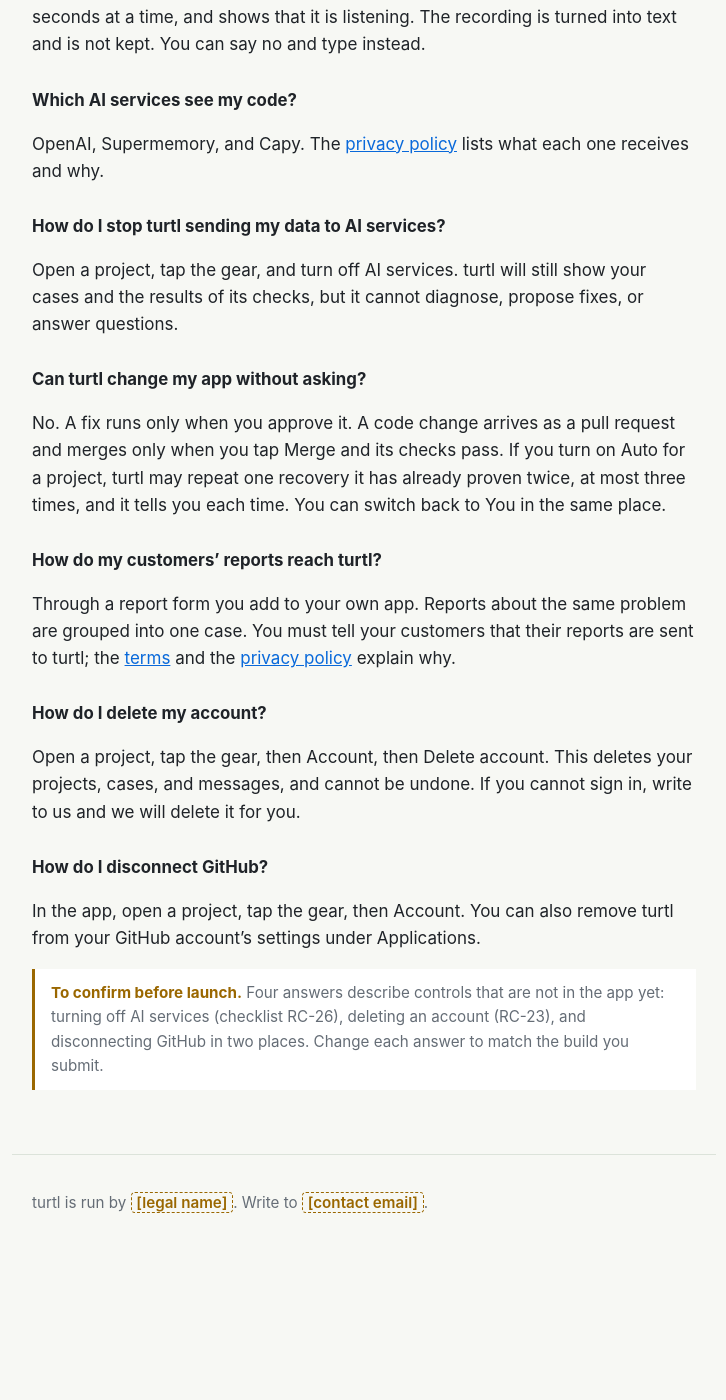
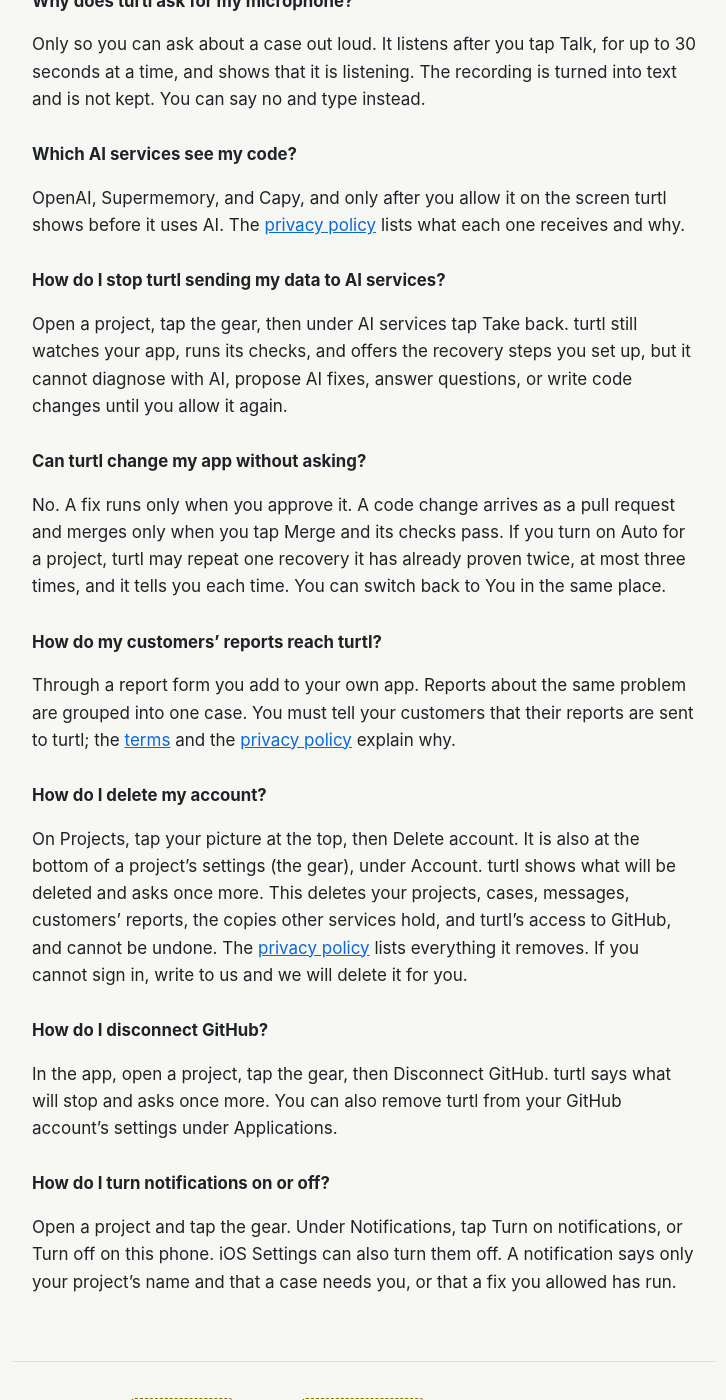
Before and after one commit to ronoktanvir/turtl, a Jekyll site: the page built from site/support.md, in a window 1280 px wide and 1400 px high, scrolled down 727 px. Shown: the whole window, without its empty margins (276-1002 px from the left). Built offline with Jekyll 4.4.1, drawn with Linux system fonts in a browser that asks for light colours; our own code applies the rules of GitHub Pages for plain Markdown files; before the commit the page ends 1997 px from its top, so only the background shows below that; some of the changed text lies outside the part shown.

Commit message:
Make the privacy policy, terms and support page describe the wave-2 app
The pages were written ahead of the code, with notes saying the permission
screen, account deletion, Disconnect GitHub and the access checks were not
built. They are built now. The policy now says what an account stores, how to
delete one and everything deletion removes, what a push notification and the
one email turtl sends contain, what the AI permission screen does and what
still works after Not now, and names Expo, Resend and Apple beside the other
services. The notes those features settled are gone; the ones only the owner
can settle (vendor agreements, backups, retention, region) stay, with two new
ones: Keiki is on the permission screen though accounts never reach it, and
Apple revocation needs its keys on the production backend. The blanks in
operator.json stay blank.

Co-Authored-By: Claude Opus 5.5 <noreply@anthropic.com>

```diff
--- a/site/support.md
+++ b/site/support.md
@@ -17,7 +17,7 @@ If you think you have found a security problem, write to the same address and pu
 
 ### What does turtl need from me?
 
-A GitHub repository and a live app to watch. turtl reads the repository, checks the app about once a minute, and opens a case when a check fails.
+An account (email and password, Sign in with Apple, or GitHub), a GitHub repository, and a live app to watch. turtl reads the repositories you choose, checks the app regularly, and opens a case when a check fails. To have turtl write code changes, add your own Capy key in Settings, under Coding agent.
 
 ### Why does turtl ask for my microphone?
 
@@ -25,11 +25,11 @@ Only so you can ask about a case out loud. It listens after you tap Talk, for up
 
 ### Which AI services see my code?
 
-OpenAI, Supermemory, and Capy. The [privacy policy](../privacy/) lists what each one receives and why.
+OpenAI, Supermemory, and Capy, and only after you allow it on the screen turtl shows before it uses AI. The [privacy policy](../privacy/) lists what each one receives and why.
 
 ### How do I stop turtl sending my data to AI services?
 
-Open a project, tap the gear, and turn off AI services. turtl will still show your cases and the results of its checks, but it cannot diagnose, propose fixes, or answer questions.
+Open a project, tap the gear, then under AI services tap Take back. turtl still watches your app, runs its checks, and offers the recovery steps you set up, but it cannot diagnose with AI, propose AI fixes, answer questions, or write code changes until you allow it again.
 
 ### Can turtl change my app without asking?
 
@@ -41,10 +41,12 @@ Through a report form you add to your own app. Reports about the same problem ar
 
 ### How do I delete my account?
 
-Open a project, tap the gear, then Account, then Delete account. This deletes your projects, cases, and messages, and cannot be undone. If you cannot sign in, write to us and we will delete it for you.
+On Projects, tap your picture at the top, then Delete account. It is also at the bottom of a project's settings (the gear), under Account. turtl shows what will be deleted and asks once more. This deletes your projects, cases, messages, customers' reports, the copies other services hold, and turtl's access to GitHub, and cannot be undone. The [privacy policy](../privacy/) lists everything it removes. If you cannot sign in, write to us and we will delete it for you.
 
 ### How do I disconnect GitHub?
 
-In the app, open a project, tap the gear, then Account. You can also remove turtl from your GitHub account's settings under Applications.
+In the app, open a project, tap the gear, then Disconnect GitHub. turtl says what will stop and asks once more. You can also remove turtl from your GitHub account's settings under Applications.
 
-{% include review.html note="Four answers describe controls that are not in the app yet: turning off AI services (checklist RC-26), deleting an account (RC-23), and disconnecting GitHub in two places. Change each answer to match the build you submit." %}
+### How do I turn notifications on or off?
+
+Open a project and tap the gear. Under Notifications, tap Turn on notifications, or Turn off on this phone. iOS Settings can also turn them off. A notification says only your project's name and that a case needs you, or that a fix you allowed has run.
```
Also changed, not shown: site/privacy.md (+75 -41 lines), site/terms.md (+3 -5 lines).
